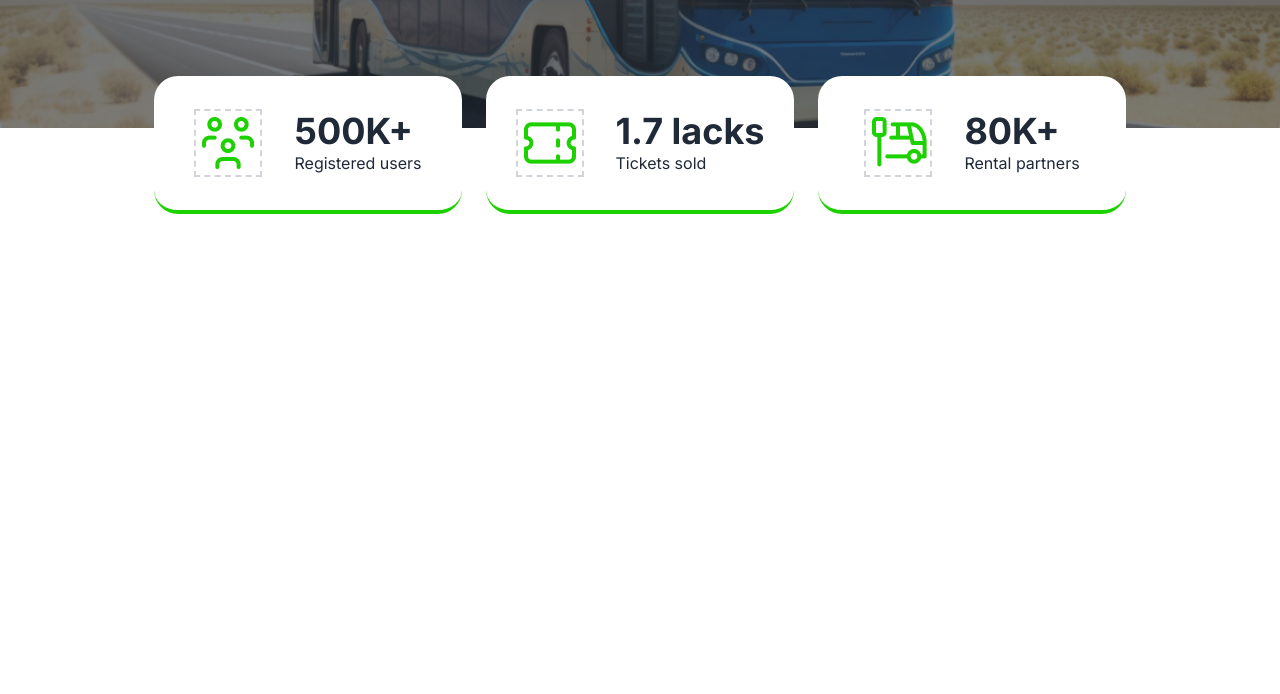
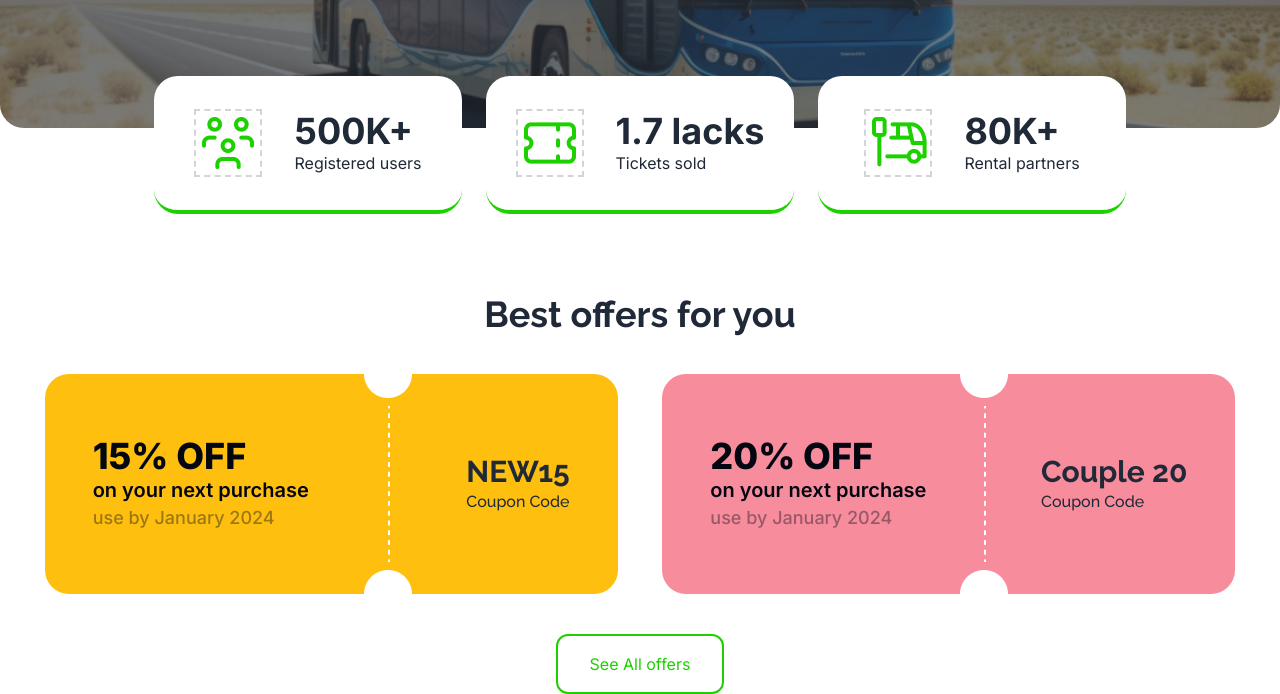
Before and after one commit to Naiemjoy1/smart-ticketing, a website: page index.html in a window 1280 px wide. Shown: the part 526-1220 px from the top of the page. Before the commit the page ends 820 px from the top, so only its background shows below. Drawn offline with nearby package versions, Linux system fonts and the light colour scheme.

Commit message:
offer added

```diff
--- a/index.html
+++ b/index.html
@@ -29,10 +29,10 @@
       }
       .bg-banner{
       background-image: linear-gradient(rgba(19,19,24,0.8)0%,rgba(19,19,24,0)100%),url(images/banner.png);
-    }
+      }
     .bg-primary{
         background-color: #1DD100;
-    }
+      }
     </style>
   </head>
   <body class="font-inter container mx-auto">
@@ -70,8 +70,8 @@
     <main>
         <!-- banner section -->
         <section >
-            <div class="hero h-[550px] my-7" style="background-image: url(images/banner.png);">
-                <div class="hero-overlay bg-opacity-60"></div>
+            <div class="hero h-[550px] my-7 rounded-3xl" style="background-image: url(images/banner.png);">
+                <div class="hero-overlay bg-opacity-60 rounded-3xl"></div>
                 <div class="hero-content text-center text-neutral-content">
                   <div class="">
                     <h1 class="mb-5 text-7xl font-extrabold ">End-to-End Travel with <br> <span class="text-green">P Paribahan</span></h1>
@@ -110,6 +110,43 @@
                 </div>
               </div>
         </section>
+        <section>
+          <h1 class="font-raleway font-bold text-4xl text-center">Best offers for you</h1>
+          <div class="my-10 flex justify-evenly">
+            <div class="bg-[#ffbf0f] h-[220px] w-[573px] rounded-3xl flex justify-between items-center p-12">
+              <div>
+                <p class="font-extrabold text-4xl text-[#030712]">15% OFF</p>
+                <p class="font-semibold text-xl text-[#030712]">on your next purchase</p>
+                <p class="font-medium text-lg text-[#03071263]">use by January 2024</p>
+              </div>
+              <div>
+                <img src="images/cupon-devider.png" alt="">
+              </div>
+              <div>
+                <p class="font-raleway font-bold text-3xl ">NEW15</p>
+                <p class="font-raleway font-medium text">Coupon Code</p>
+              </div>
+            </div>
+            <div class="bg-[#f78c9c] h-[220px] w-[573px] rounded-3xl flex justify-between items-center p-12">
+              <div>
+                <p class="font-extrabold text-4xl text-[#030712]">20% OFF</p>
+                <p class="font-semibold text-xl text-[#030712]">on your next purchase</p>
+                <p class="font-medium text-lg text-[#03071263]">use by January 2024</p>
+              </div>
+              <div>
+                <img src="images/cupon-devider.png" alt="">
+              </div>
+              <div>
+                <p class="font-raleway font-bold text-3xl ">Couple 20</p>
+                <p class="font-raleway font-medium text">Coupon Code</p>
+              </div>
+            </div>
+          </div>
+          </div>
+          <div class="flex justify-center">
+            <button class="border-2 border-green px-8 py-4 rounded-xl text-green">See All offers</button>
+          </div>
+        </section>
     </main>
     <footer>
 
```
Also changed, not shown: images/line.png (added), 1 other file.
